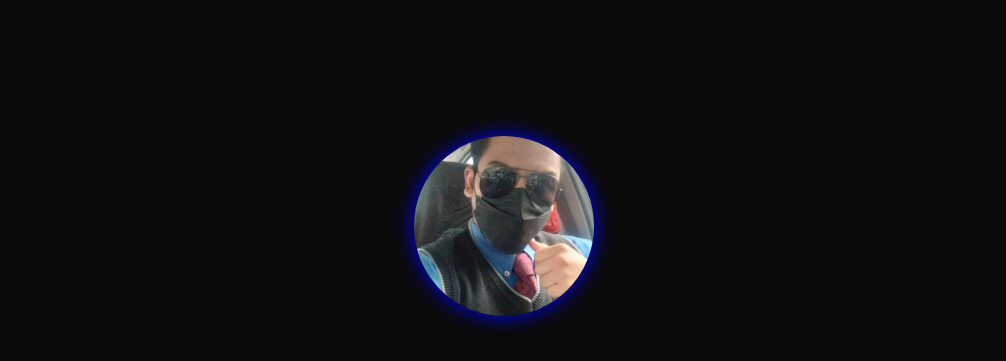
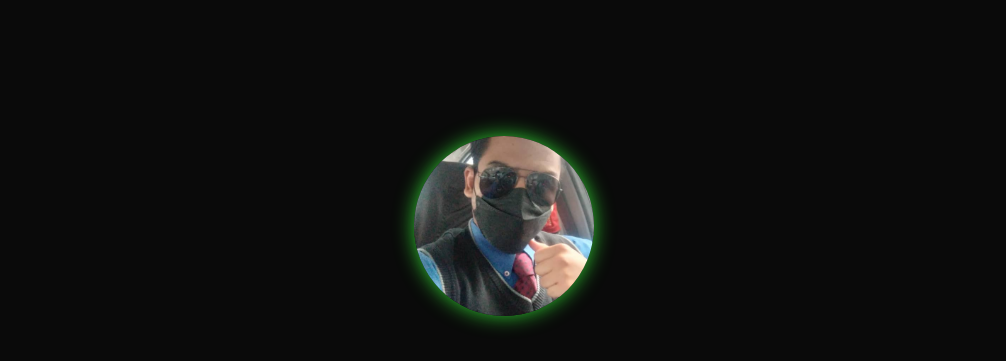
Before and after one commit to shahrimi87/my-hacker-portfolio, a plain HTML site: page index.html in a window 1280 px wide. Shown: the top 361 px of the page, without its empty margins (136-1142 px from the left). Drawn offline with Linux system fonts and the light colour scheme.

Commit message:
Update index.html

```diff
--- a/index.html
+++ b/index.html
@@ -16,7 +16,7 @@
      height: 180px;
      object-fit: cover;
      border-radius: 50%;
-     box-shadow: 0 0 20px blue;
+     box-shadow: 0 0 20px limegreen;
      margin-bottom: 1rem;
    }
    header {
```
